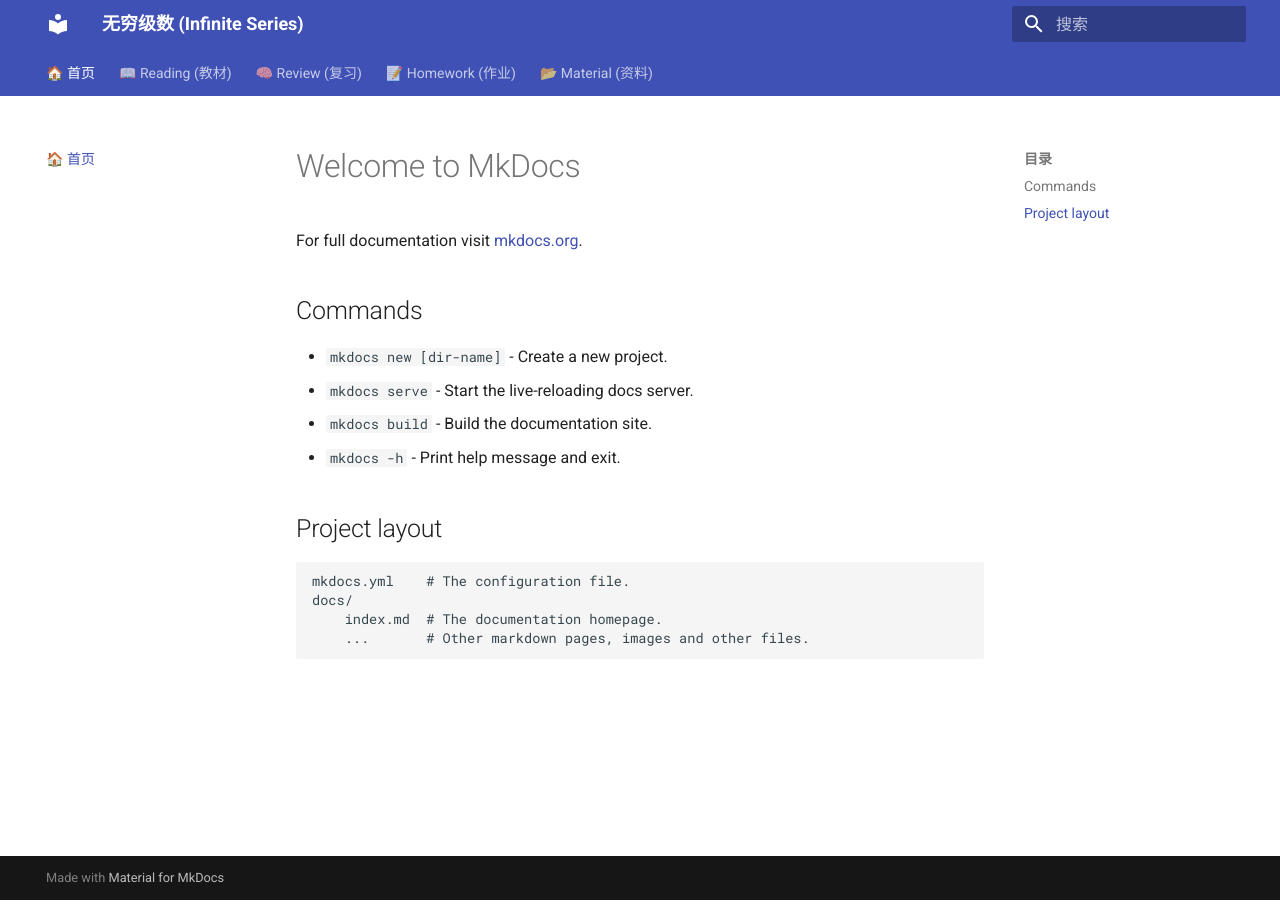
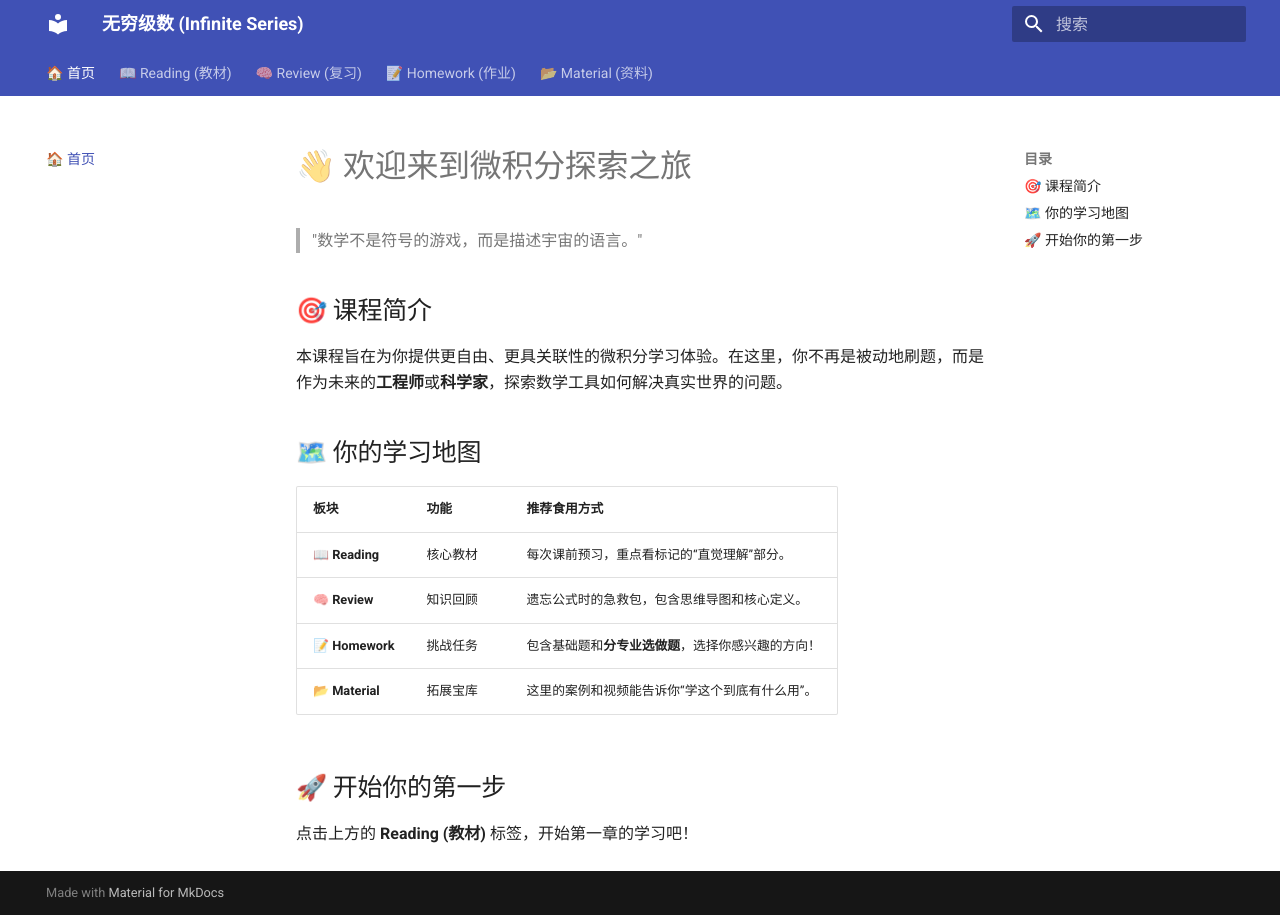
Before and after one commit to umi0924/infinite-series-course, an MkDocs documentation site: the page built from docs/index.md, in a window 1280 px wide. Built offline with MkDocs 1.6.1 and Material for MkDocs 9.7.7, drawn with Linux system fonts in a browser that asks for light colours.

Commit message:
fix ver2

```diff
--- a/docs/index.md
+++ b/docs/index.md
@@ -1,17 +1,18 @@
-# Welcome to MkDocs
+# 👋 欢迎来到微积分探索之旅
 
-For full documentation visit [mkdocs.org](https://www.mkdocs.org).
+> "数学不是符号的游戏，而是描述宇宙的语言。"
 
-## Commands
+## 🎯 课程简介
+本课程旨在为你提供更自由、更具关联性的微积分学习体验。在这里，你不再是被动地刷题，而是作为未来的**工程师**或**科学家**，探索数学工具如何解决真实世界的问题。
 
-* `mkdocs new [dir-name]` - Create a new project.
-* `mkdocs serve` - Start the live-reloading docs server.
-* `mkdocs build` - Build the documentation site.
-* `mkdocs -h` - Print help message and exit.
+## 🗺️ 你的学习地图
 
-## Project layout
+| 板块 | 功能 | 推荐食用方式 |
+| :--- | :--- | :--- |
+| **📖 Reading** | 核心教材 | 每次课前预习，重点看标记的“直觉理解”部分。 |
+| **🧠 Review** | 知识回顾 | 遗忘公式时的急救包，包含思维导图和核心定义。 |
+| **📝 Homework** | 挑战任务 | 包含基础题和**分专业选做题**，选择你感兴趣的方向！ |
+| **📂 Material** | 拓展宝库 | 这里的案例和视频能告诉你“学这个到底有什么用”。 |
 
-    mkdocs.yml    # The configuration file.
-    docs/
-        index.md  # The documentation homepage.
-        ...       # Other markdown pages, images and other files.
+## 🚀 开始你的第一步
+点击上方的 **Reading (教材)** 标签，开始第一章的学习吧！
```
Also changed, not shown: 2 other files.
